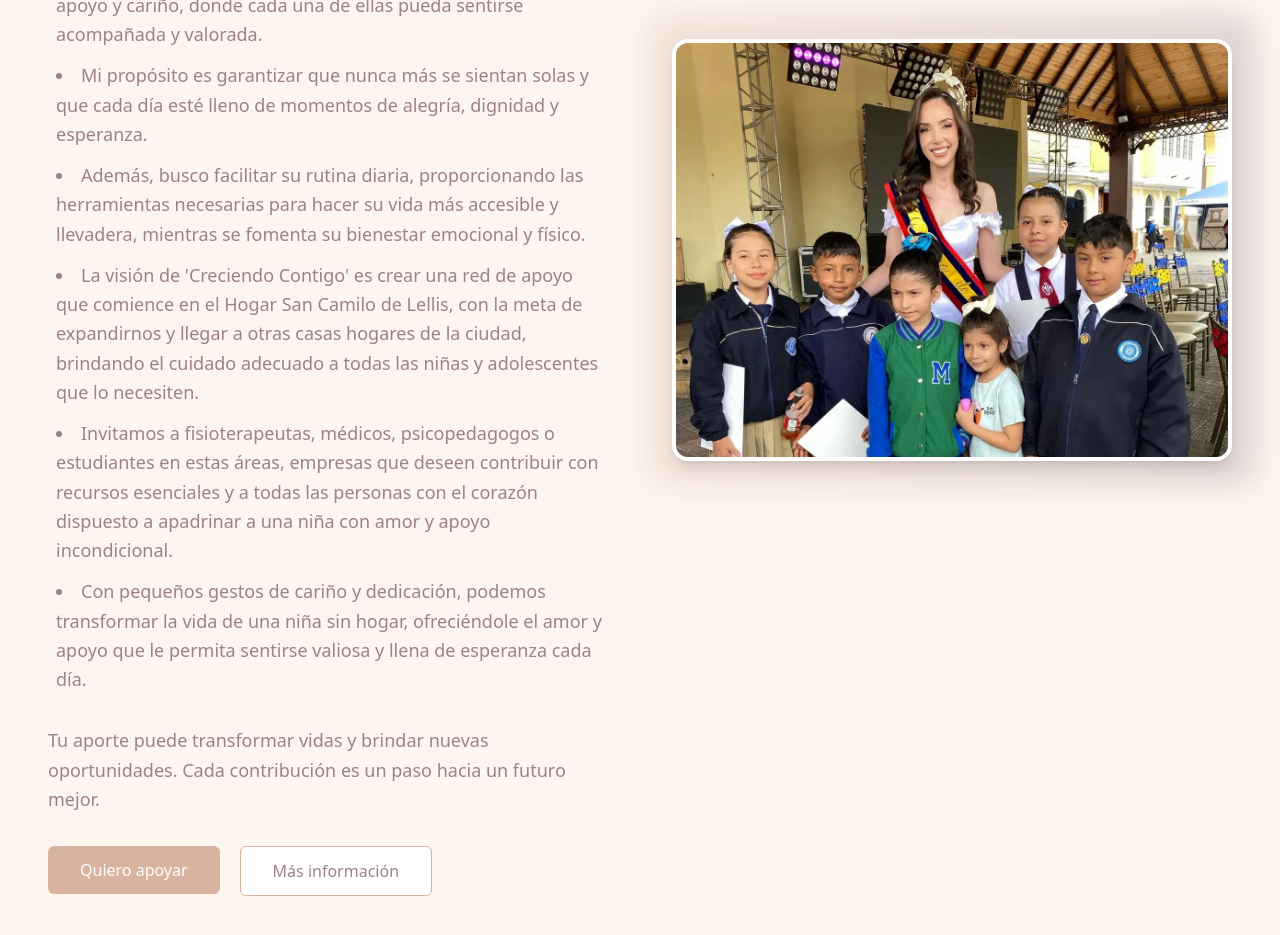
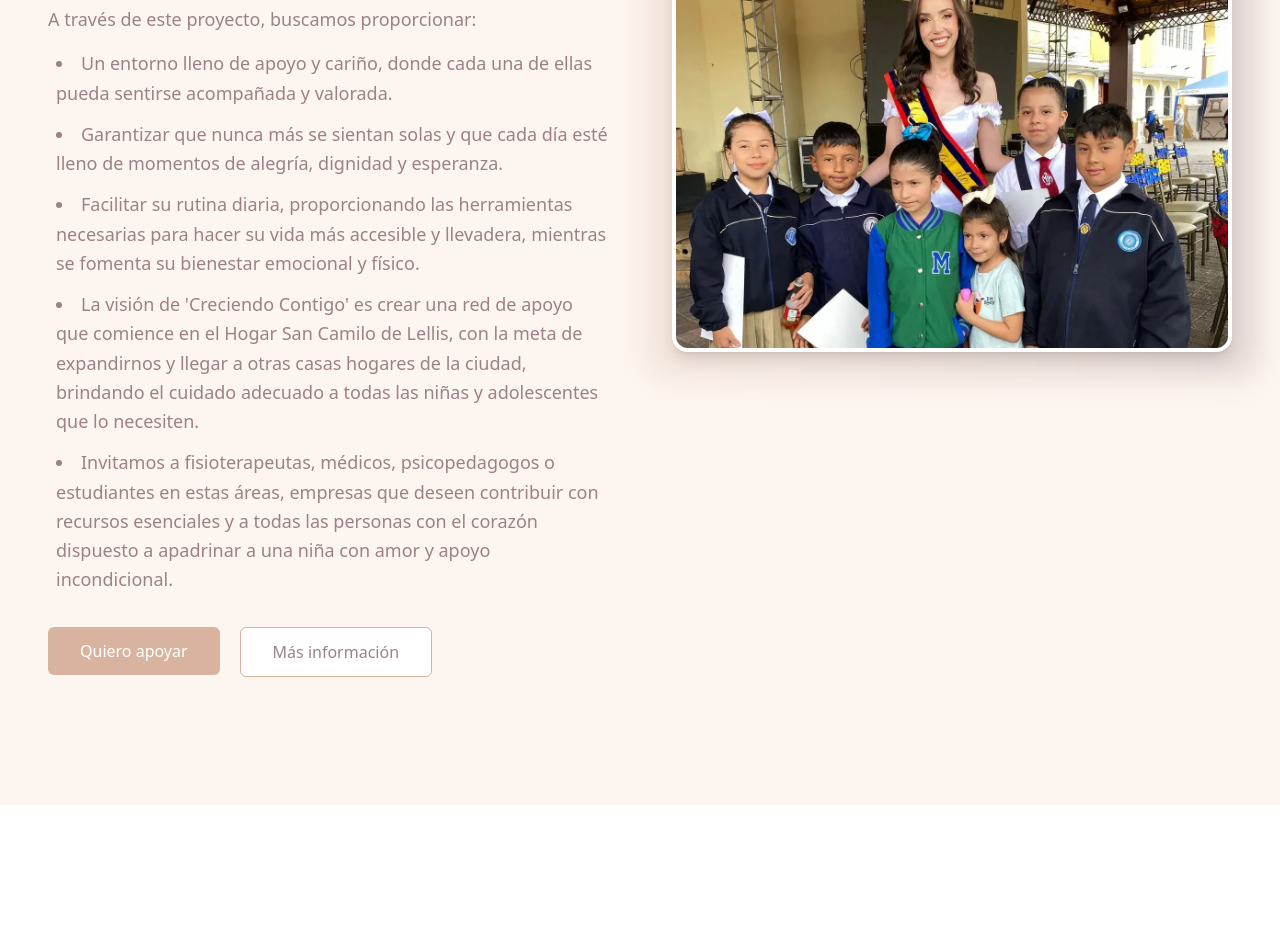
Before and after one commit to JostinAlvaradoS/ReinadeLoja-landing, a Next.js app: page / in a window 1280 px wide. Shown: the part 6740-7675 px from the top of the page. Built offline with nearby package versions, Linux system fonts and the light colour scheme; a web font is replaced by a local one.

Commit message:
se cambian descripcione sd eproyectos

```diff
--- a/components/projects-section.tsx
+++ b/components/projects-section.tsx
@@ -21,14 +21,13 @@ export function ProjectsSection() {
   const projects: Project[] = [
     {
       title: "Creciendo Contigo",
-      description: "Como Reina de Loja, mi proyecto principal se enfoca en brindar apoyo integral a mujeres, niñas y adolescentes con discapacidad que residen en casas hogares, con el objetivo de transformar su día a día y mejorar su calidad de vida.",
+      description: "Como Reina de Loja, mi proyecto principal se enfoca en brindar apoyo integral a mujeres, niñas y adolescentes con discapacidad que residen en casas hogares, con el objetivo de transformar su día a día y mejorar su calidad de vida. Con pequeños gestos de cariño y dedicación, podemos transformar la vida de una niña sin hogar, ofreciéndole el amor y apoyo que le permita sentirse valiosa y llena de esperanza cada día.",
       features: [
-        "A través de este proyecto, quiero ofrecer un entorno lleno de apoyo y cariño, donde cada una de ellas pueda sentirse acompañada y valorada.",
-        "Mi propósito es garantizar que nunca más se sientan solas y que cada día esté lleno de momentos de alegría, dignidad y esperanza.",
-        "Además, busco facilitar su rutina diaria, proporcionando las herramientas necesarias para hacer su vida más accesible y llevadera, mientras se fomenta su bienestar emocional y físico.",
+        "Un entorno lleno de apoyo y cariño, donde cada una de ellas pueda sentirse acompañada y valorada.",
+        "Garantizar que nunca más se sientan solas y que cada día esté lleno de momentos de alegría, dignidad y esperanza.",
+        "Facilitar su rutina diaria, proporcionando las herramientas necesarias para hacer su vida más accesible y llevadera, mientras se fomenta su bienestar emocional y físico.",
         "La visión de 'Creciendo Contigo' es crear una red de apoyo que comience en el Hogar San Camilo de Lellis, con la meta de expandirnos y llegar a otras casas hogares de la ciudad, brindando el cuidado adecuado a todas las niñas y adolescentes que lo necesiten.",
         "Invitamos a fisioterapeutas, médicos, psicopedagogos o estudiantes en estas áreas, empresas que deseen contribuir con recursos esenciales y a todas las personas con el corazón dispuesto a apadrinar a una niña con amor y apoyo incondicional.",
-        "Con pequeños gestos de cariño y dedicación, podemos transformar la vida de una niña sin hogar, ofreciéndole el amor y apoyo que le permita sentirse valiosa y llena de esperanza cada día."
       ],
       image: "proyectos/camila.webp",
       queenName: "Camila Muñoz Neira",
@@ -39,13 +38,14 @@ export function ProjectsSection() {
     {
       title: "Raíces de Amor",
       description:
-        "Como Reina de la Fundación de Loja, he decidido dedicar mi proyecto social a quienes tanto nos han dado: nuestros adultos mayores. Detrás de cada mirada hay una enseñanza y detrás de cada sonrisa hay un recuerdo que merece ser compartido.",
+        "Como Reina de la Fundación de Loja, he decidido dedicar mi proyecto social a quienes tanto nos han dado: nuestros adultos mayores. Detrás de cada mirada hay una enseñanza y detrás de cada sonrisa hay un recuerdo que merece ser compartido. Porque una sociedad que cuida a sus mayores, es una sociedad con memoria, con gratitud y con corazón.",
       features: [
         "Crear espacios donde nuestros abuelitos puedan sentirse acompañados, valorados y activos",
         "Talleres de arte, música y manualidades",
         "Ejercicios físicos adaptados para adultos mayores",
         "Actividades intergeneracionales para fortalecer vínculos",
         "Mantener viva la memoria de la ciudad a través de quienes la construyeron",
+        "Invitamos a: psicólogos, fisioterapeutas, artistas, músicos, terapeutas ocupacionales y a todas las personas con el deseo de regalar su tiempo y cariño."
       ],
       image: "proyectos/Lola_proyecto.webp",
       queenName: "María Dolores Samaniego",
@@ -56,13 +56,14 @@ export function ProjectsSection() {
     {
       title: "Tejiendo Ilusiones",
       description:
-        "Como Reina Loja Federal, he elegido enfocar mi proyecto social en la transformación de nuestros espacios públicos. Mi objetivo es intervenir un barrio periférico, con la meta de crear juegos para los niños que viven en estas comunidades.",
+        "Como Reina Loja Federal, he elegido enfocar mi proyecto social en la transformación de nuestros espacios públicos. Mi objetivo es intervenir un barrio periférico, con la meta de crear juegos para los niños que viven en estas comunidades. Cada pequeño cambio en nuestros espacios, es una gran oportunidad para sembrar esperanza, creatividad y un futuro lleno de sonrisas para nuestros niños.",
       features: [
         "Crear un taller colaborativo para construir juegos",
         "Utilizar materiales accesibles y fáciles de gestionar",
         "Aplicar técnicas de tejido para crear estructuras funcionales",
         "Promover la creatividad y el trabajo en equipo",
         "Transformar espacios públicos en lugares de esperanza y alegría",
+        "Invitamos a arquitectos, estudiantes de arquitectura, voluntarios en la gestión de materiales, personas con experiencia en técnicas de tejido y a todos aquellos con el deseo de aportar su tiempo, conocimiento y esfuerzo para transformar estos espacios."
       ],
       image: "proyectos/proyectoClau.webp",
       queenName: "Claudia Guachizaca Peralta",
@@ -72,13 +73,14 @@ export function ProjectsSection() {
     },
     {
       title: "Apadrinamiento Virtual de Perritos",
-      description: "Como Reina del turismo, propongo este proyecto con el propósito de darles una segunda oportunidad a perritos en adopción que han sido rescatados de situaciones difíciles. Muchos de ellos pasan desapercibidos debido a la falta de visibilidad, y es ahí donde cada uno de nosotros puede marcar la diferencia.",
+      description: "Como Reina del turismo, propongo este proyecto con el propósito de darles una segunda oportunidad a perritos en adopción que han sido rescatados de situaciones difíciles. Muchos de ellos pasan desapercibidos debido a la falta de visibilidad, y es ahí donde cada uno de nosotros puede marcar la diferencia. Porque el amor más puro tiene cuatro patas y una cola que nunca deja de moverse. Ellos nos dan su amor incondicionalmente, lo mínimo que podemos hacer es darles una vida digna y feliz.",
       features: [
         "Uso de códigos QR en redes sociales y distintos espacios de la ciudad para aumentar la visibilidad de los perritos en adopción.",
         "Acceso a una plataforma con la historia, personalidad y necesidades de cada perrito disponible para adopción.",
         "Apadrinamiento virtual sin responsabilidades económicas ni de cuidado directo, solo difusión en redes sociales.",
         "Posibilidad de contribuir con donaciones de alimentos, juguetes e insumos para mejorar la calidad de vida de los perritos mientras esperan un hogar.",
-        "Colaboración con rescatistas, albergues, veterinarios y empresas comprometidas con el bienestar animal."
+        "Colaboración con rescatistas, albergues, veterinarios y empresas comprometidas con el bienestar animal.",
+        "Invitamos a voluntarios, amantes de los animales, organizaciones que promuevan la adopción responsable y a todas las personas dispuestas a brindar su tiempo y apoyo para ayudar a que más perritos encuentren un hogar digno."
       ],
       image: "proyectos/Wendy_proyecto.webp",
       queenName: "Wendy Sarmiento Castillo",
@@ -142,10 +144,6 @@ export function ProjectsSection() {
                       </li>
                     ))}
                   </ul>
-                  <p className="text-[#9D8189] text-lg mb-8 leading-relaxed">
-                    Tu aporte puede transformar vidas y brindar nuevas oportunidades. Cada contribución es un paso hacia
-                    un futuro mejor.
-                  </p>
                   <div className="flex flex-col sm:flex-row gap-5">
                     <Button className="bg-[#D8B4A0] hover:bg-[#9D8189] text-white text-base py-6 px-8" asChild>
                       <Link href="#contacto">Quiero apoyar</Link>
@@ -189,10 +187,6 @@ export function ProjectsSection() {
                       </li>
                     ))}
                   </ul>
-                  <p className="text-[#9D8189] text-lg mb-8 leading-relaxed">
-                    Tu aporte puede transformar vidas y brindar nuevas oportunidades. Cada contribución es un paso hacia
-                    un futuro mejor.
-                  </p>
                   <div className="flex flex-col sm:flex-row gap-5">
                     <Button className="bg-[#D8B4A0] hover:bg-[#9D8189] text-white text-base py-6 px-8" asChild>
                       <Link href="#contacto">Quiero apoyar</Link>
```
